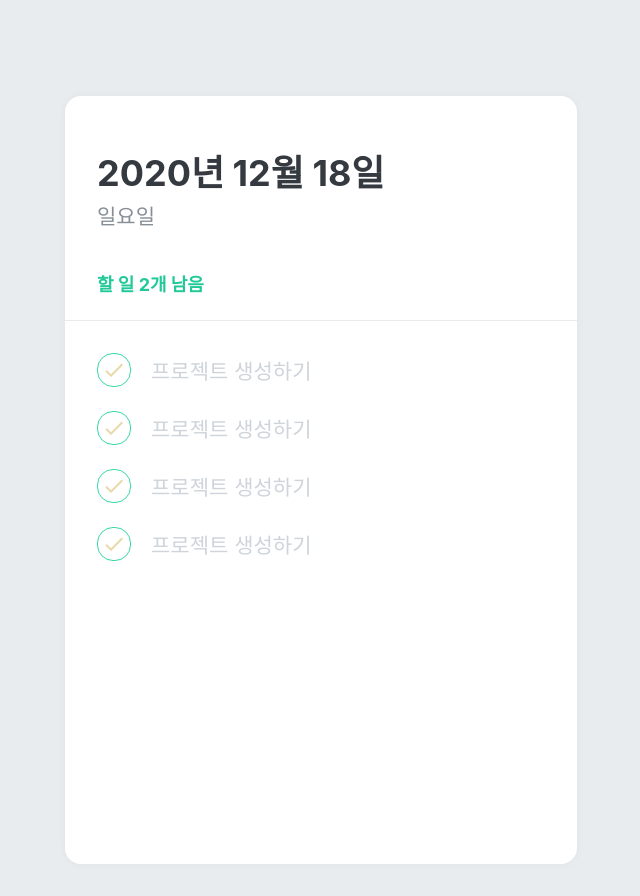
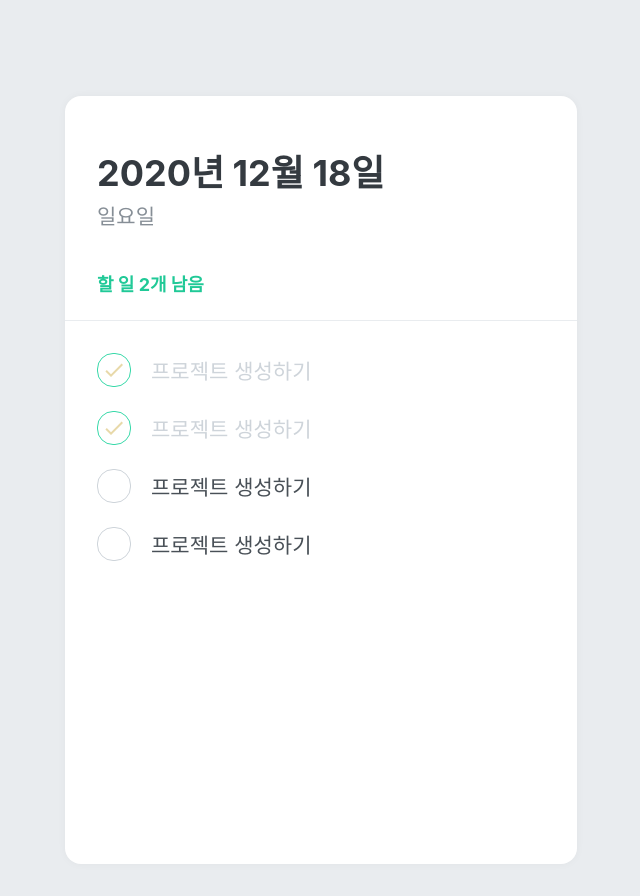
Before and after one commit to dongmin3891/React-TodoList, a React (Create React App) app: page / in a window 1280 px wide. Shown: the whole page, without its empty margins (319-959 px from the left). Built offline with nearby package versions, Linux system fonts and the light colour scheme.

Commit message:
TodoList - 프로젝트 생성 UI 준비 - 2 - TodoItem, TodoList - 수정

```diff
--- a/src/components/TodoItem.js
+++ b/src/components/TodoItem.js
@@ -53,7 +53,7 @@ const TodoItemBlock = styled.div`
   padding-top: 12px;
   padding-bottom: 12px;
   &:hover {
-        &{Remove} {
+    ${Remove} {
       opacity: 1;
     }
   }
--- a/src/components/TodoList.js
+++ b/src/components/TodoList.js
@@ -14,8 +14,8 @@ function TodoList() {
     <TodoListBlock>
       <TodoItem text="프로젝트 생성하기" done={true} />
       <TodoItem text="프로젝트 생성하기" done={true} />
-      <TodoItem text="프로젝트 생성하기" done={true} />
-      <TodoItem text="프로젝트 생성하기" done={true} />
+      <TodoItem text="프로젝트 생성하기" done={false} />
+      <TodoItem text="프로젝트 생성하기" done={false} />
     </TodoListBlock>
   );
 }
```
Lines whose indentation alone changed are shown as unchanged.
